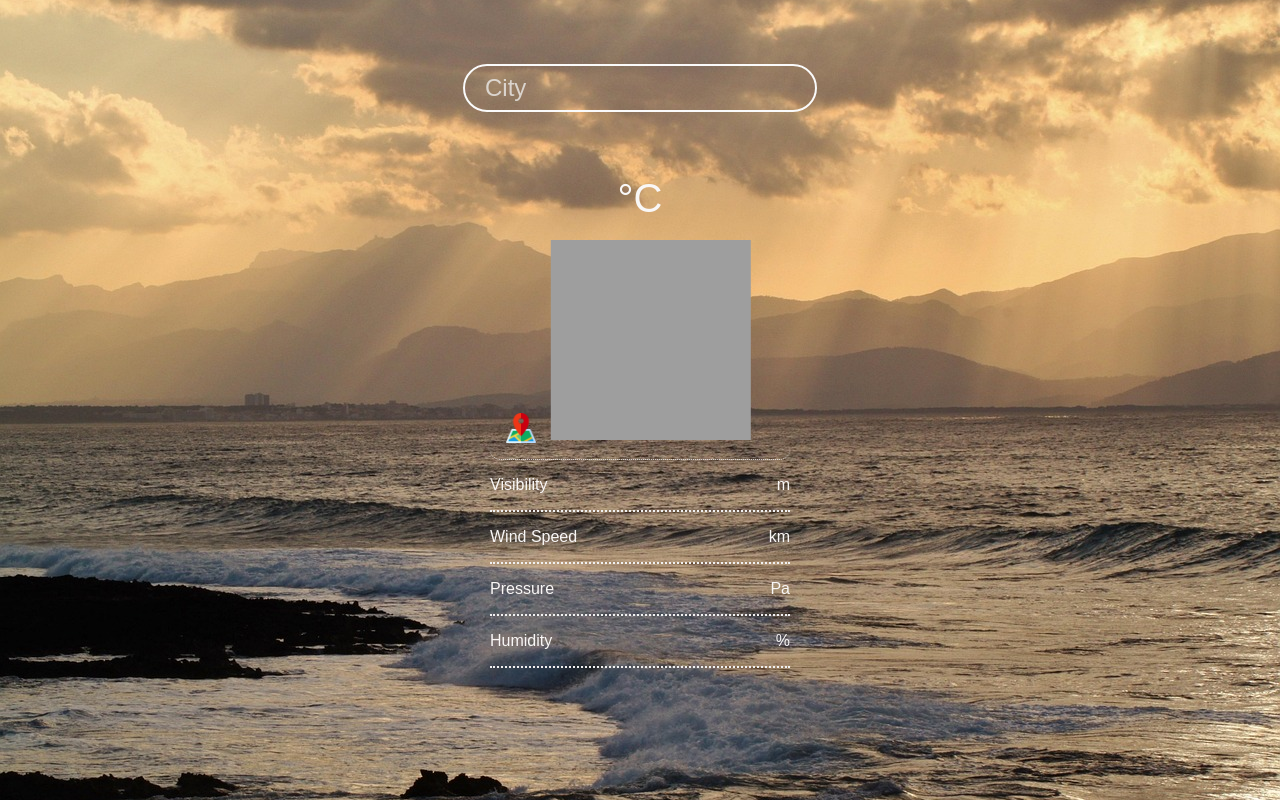
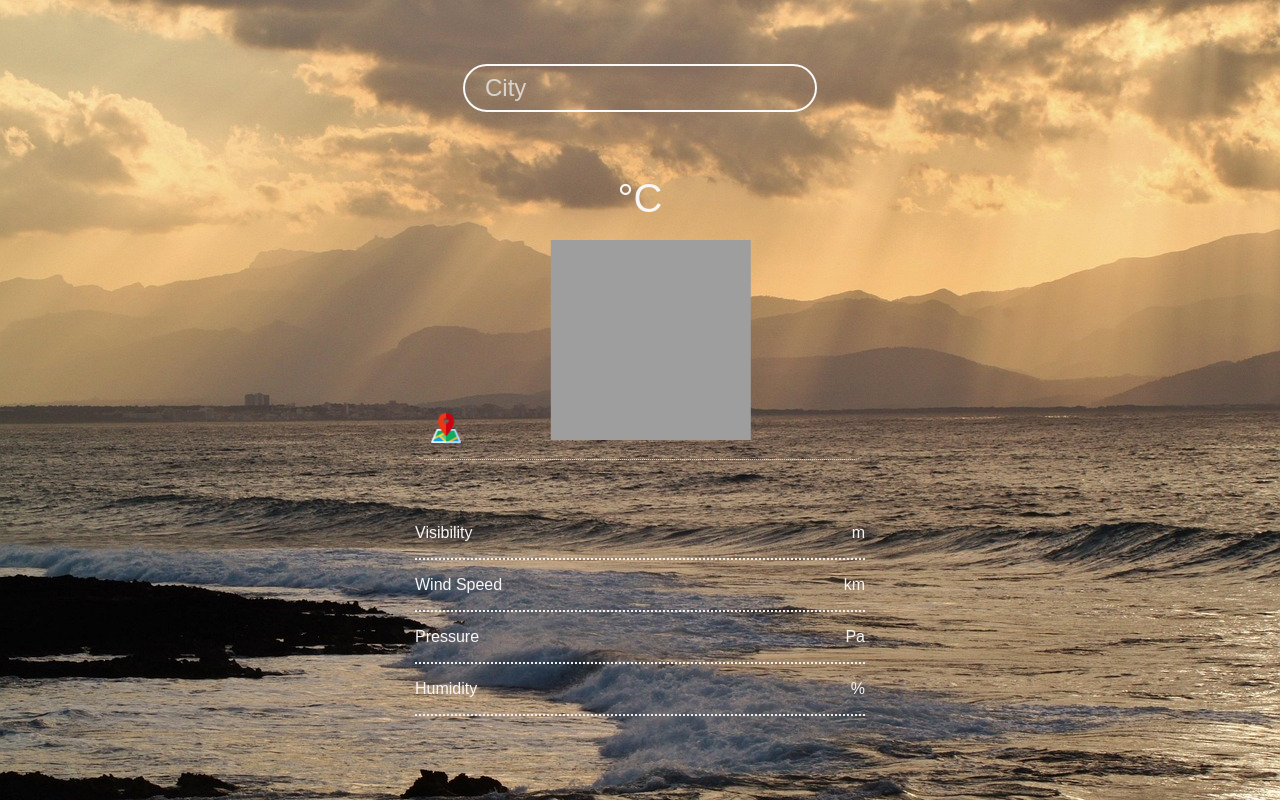
Before and after one commit to Faculty-of-Computing/SkyLo, a Flask app: page / in a window 1280 px wide. Run offline with Flask 3, Linux system fonts and the light colour scheme; data that the repository does not hold is empty; grey boxes are pictures that could not be loaded.

Commit message:
Update style.css
Add responsive display

```diff
--- a/static/css/style.css
+++ b/static/css/style.css
@@ -121,3 +121,15 @@ main {
 .hbox:not(last-child) {
     border-bottom: 2px dotted #F0F0F0;
 }
+@media screen and (min-width: 780px) {
+   .weather {
+      width: 450px;
+   }
+   .city-desc {
+      margin-bottom: 3rem;
+      font-size: 1.3rem;
+   }
+   .desc {
+      justify-self: start;
+   }
+}
```
